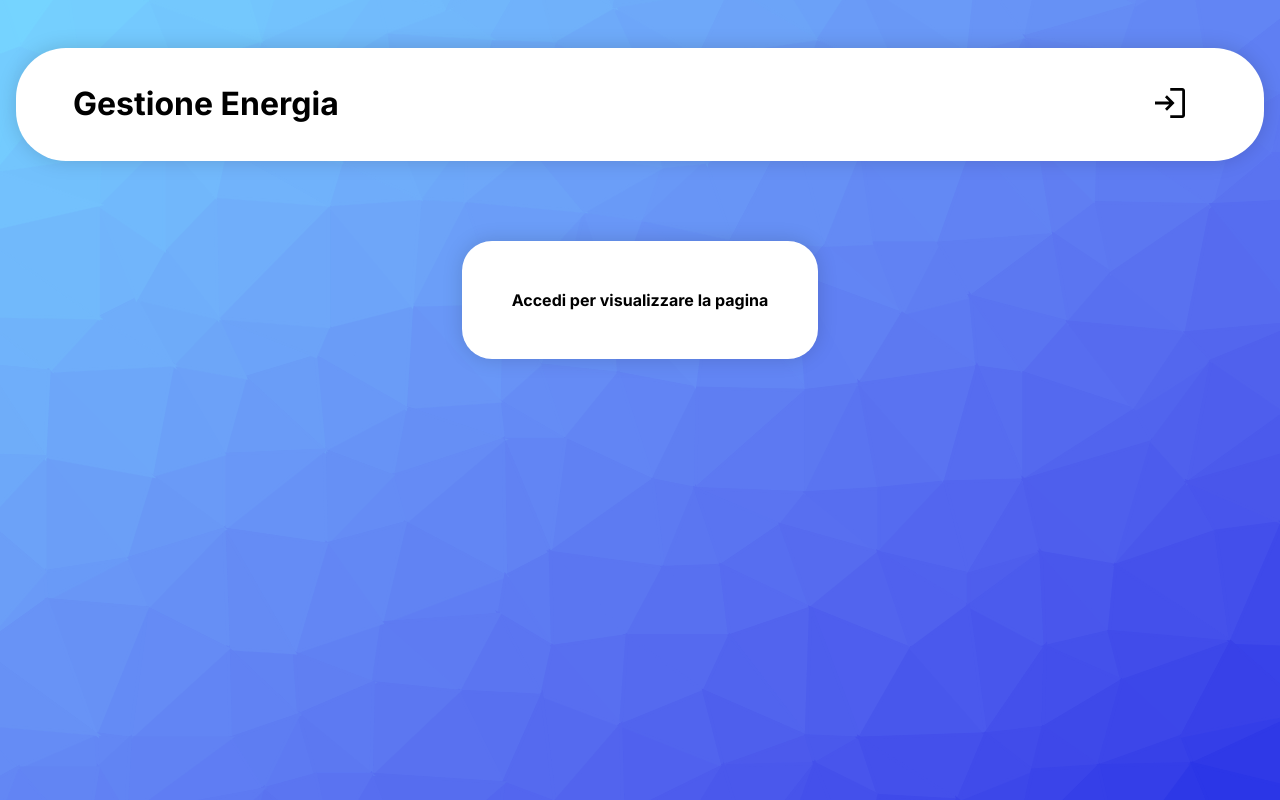
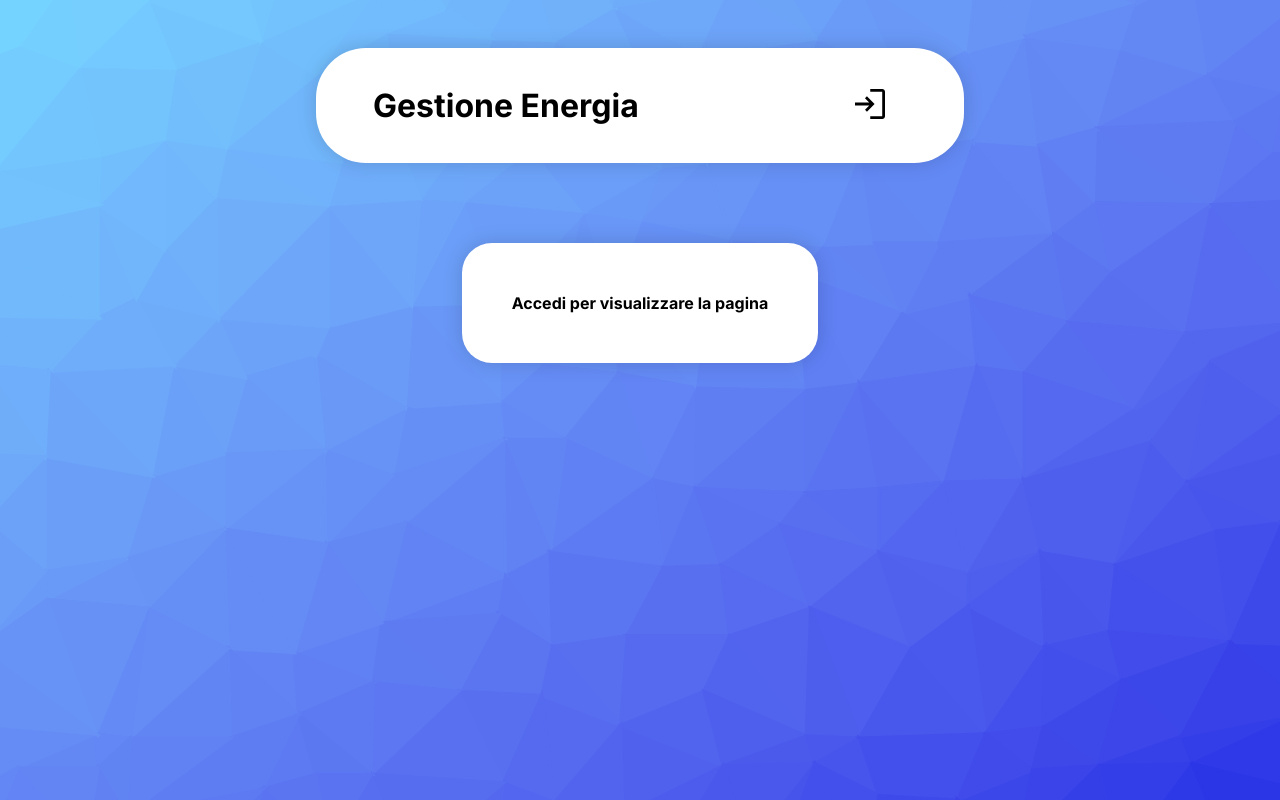
Before and after one commit to lim-haru/-Energy-consumption-production-management, a Django app: page / in a window 1280 px wide. Run offline with Django 4.2, Linux system fonts and the light colour scheme; data that the repository does not hold is empty.

Commit message:
fix background

```diff
--- a/static/css/style.css
+++ b/static/css/style.css
@@ -4,16 +4,19 @@ html {
 }
 body {
   margin: 0;
-  font-weight: 400;
-  font-style:normal;
-  text-decoration: none;
-  text-transform: none;
-  letter-spacing: normal;
-  line-height: 1.15;
-  color: #000000;
+}
+
+.body-container {
+  width: 100%;
+  display: flex;
+  overflow: auto;
+  overflow-x: hidden;
+  flex-direction: column;
+  background-image: url('../icons/background.svg');
   background-size: cover;
-  background-image: url('../icons/background.svg');
+  min-height: 100vh;
 }
+
 a {
   color: inherit;
   text-decoration: inherit;
@@ -52,6 +55,7 @@ h4 {
 
 body::-webkit-scrollbar {
   width: 0.5em;
+  height: 0.5em;
   z-index: 100;
   background-color:transparent;
 }
@@ -86,9 +90,10 @@ body::-webkit-scrollbar-thumb {
 
 
 .bar-centered {
-  width: 100%;
+  width: 48%;
   display: flex;
-  max-width: 1200px;
+  /* max-width: 48%; */
+  min-width: 600px;
   box-sizing: initial;
   align-items: center;
   padding-left: 24px;
--- a/templates/base.html
+++ b/templates/base.html
@@ -10,6 +10,7 @@
     <link rel="stylesheet" href="{% static 'css/settings.css' %}">
   </head>
   <body>
+    <div class="body-container">
       <section class="section">
         <div class="menu">
               <div class="desktop-navigation">
@@ -40,6 +41,7 @@
         {% block content %}
         {% endblock %}
       </section>
+    </div>
 
     <div class="alert-cards">
       {% for message in messages %}
```
Lines whose indentation alone changed are shown as unchanged.
